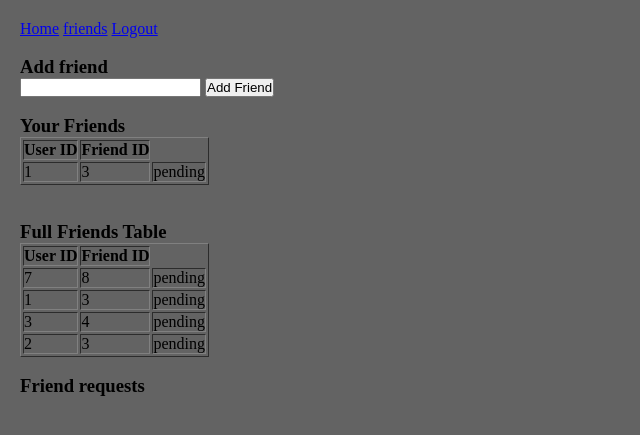
After one commit to ErkiSture/gambling, a Flask app: page /friends in a window 1280 px wide. The commit adds this page. Shown: the top 435 px of the page, without its empty margins (0-640 px from the left). Run offline with Flask 3, Linux system fonts and the light colour scheme; a user stored in the database is signed in; data comes from the database, SQL or seed files in the repository; both versions use the stored data as it was after the commit.

Commit message:
friend stuff

```diff
--- a/app/auth.py
+++ b/app/auth.py
@@ -41,9 +41,15 @@ def login():
         elif check_password_hash(user['password'], password):
             session['user_id'] = user['id']
             session['username'] = user['name']
+            session['logged_in'] = True
             session.permanent = remember_me
             return redirect(url_for('routes.index'))
         else:
             flash('Invalid password. Please try again', 'error')
 
     return render_template('login.html')
+
+@bp.route('/logout')
+def logout():
+    session.clear()
+    return redirect(url_for('auth.login'))
--- a/app/db.py
+++ b/app/db.py
@@ -1,7 +1,4 @@
-
-
-
-from flask import g
+from flask import g, current_app
 import sqlite3
 
 def get_db():
@@ -10,12 +7,10 @@ def get_db():
         g.db.row_factory = sqlite3.Row
     return g.db
 
-
 def close_db(exception):
     db = g.pop('db', None)
     if db is not None:
         db.close()
-
 
 def init_db(app):
     with app.app_context():
@@ -25,5 +20,16 @@ def init_db(app):
             name TEXT UNIQUE NOT NULL,
             password TEXT NOT NULL
         )""")
+        db.execute("""CREATE TABLE IF NOT EXISTS friends(
+            id INTEGER PRIMARY KEY AUTOINCREMENT,
+            user_id INTEGER NOT NULL,
+            friend_id NOT NULL,
+            status TEXT NOT NULL CHECK(status IN ('pending', 'accepted')),
+
+            UNIQUE(user_id, friend_id)
+            FOREIGN KEY(user_id) REFERENCES users(id)
+            FOREIGN KEY(friend_id) REFERENCES users(id)
+
+        )""")
         db.commit()
         db.close()
--- a/app/routes.py
+++ b/app/routes.py
@@ -8,7 +8,7 @@ bp = Blueprint('routes', __name__)
 def index():
     db = get_db()
     username = session.get('username')
-    rows = db.execute('SELECT * FROM scores').fetchall()
+    rows = db.execute('SELECT * FROM users').fetchall()
     return render_template('index.html', users=rows, username=username)
 
 @bp.route('/clear_db', methods=["POST"])
@@ -24,3 +24,52 @@ def clear_db():
 def logout():
     session.clear()
     return redirect(url_for('auth.login'))
+
+
+@bp.route('/friends')
+def friends():
+    if not session.get('logged_in'):
+        return redirect(url_for('auth.login'))
+    db = get_db()
+    user_id = session.get('user_id')
+    #print(user_id)
+    friends = db.execute('SELECT * FROM friends WHERE friend_id = ? or user_id = ?' , (user_id, user_id,)).fetchall()
+    friends_table = db.execute('SELECT * FROM friends').fetchall()
+    return render_template('friends.html', friends=friends, friends_table=friends_table)
+
+
+def add_friendship_to_db(user_id, friend_id):
+    print(user_id, friend_id, 'AAAAAAAAAA')
+    if user_id > friend_id:
+        user_id, friend_id = friend_id, user_id
+
+    db = get_db()
+    db.execute('INSERT INTO friends (user_id, friend_id, status) VALUES (?, ?, ?)', (user_id, friend_id, 'pending'))
+    db.commit()
+    print('perhaps friends now?')
+
+@bp.route('/add_friend', methods=["POST"])
+def add_friend():
+    friend_name = request.form['friend_name']
+    db = get_db()
+    user = db.execute('SELECT * FROM users WHERE name = ?', (friend_name,)).fetchone()
+    if user is None:
+        return "User doesn't exist"
+
+    if user['name'] == session['username']:
+        return "You can't be friends with yourself"
+    friend_id = user['id']
+
+    pair_already_exists = db.execute(
+        '''SELECT 1 FROM friends
+        WHERE (user_id = ? AND friend_id = ?)
+            OR (user_id = ? AND friend_id = ?)''',
+        (session['user_id'], friend_id, friend_id, session['user_id'])
+        ).fetchone()
+    if pair_already_exists:
+        return 'You already friends or pending type shit'
+
+    print(friend_name, friend_id, session['user_id'], session['username'])
+    add_friendship_to_db(session['user_id'], friend_id)
+
+    return redirect(url_for('routes.friends'))
--- a/static/style.css
+++ b/app/static/style.css
@@ -1,14 +1,13 @@
 *{
     padding: 0;
     margin: 0;
+
 }
 
 body{
     margin: 20px;
-    background-color: antiquewhite;
-    /* border: 2px dotted red  ; */
+    background-color: #636363;
 }
-
 
 .error{
     color: red;
--- a/templates/base.html
+++ b/app/templates/base.html
@@ -9,9 +9,15 @@
 <body>
     <header>
         <nav>
-            <a href="{{ url_for('index') }}">Home</a>
-            <a href="{{ url_for('login') }}">Login</a>
-            <a href="{{ url_for('logout') }}">Logout</a>
+            <a href="{{ url_for('routes.index') }}">Home</a>
+            {% if not session.get('logged_in') %}
+            <a href="{{ url_for('auth.login') }}">Login</a>
+            {% endif %}
+            {% if session.get('logged_in') %}
+            <a href="{{ url_for('routes.friends') }}">friends</a>
+            {% endif %}
+            <a href="{{ url_for('auth.logout') }}">Logout</a>
+
         </nav>
     </header>
 
--- /dev/null
+++ b/app/templates/friends.html
@@ -0,0 +1,51 @@
+{% extends "base.html" %}
+
+{% block content %}
+
+<br>
+
+<h3>Add friend</h3>
+<form method="post" action=" {{ url_for('routes.add_friend') }}">
+    <input type="text" name="friend_name">
+    <button type="submit">Add Friend</button>
+</form>
+
+<br>
+
+<h3>Your Friends</h3>
+<table border="1">
+  <tr>
+    <th>User ID</th>
+    <th>Friend ID</th>
+  </tr>
+  {% for row in friends %}
+  <tr>
+    <td>{{ row['user_id'] }}</td>
+    <td>{{ row['friend_id'] }}</td>
+    <td>{{ row['status'] }}</td>
+  </tr>
+  {% endfor %}
+</table>
+
+<br><br>
+
+<h3>Full Friends Table</h3>
+<table border="1">
+  <tr>
+    <th>User ID</th>
+    <th>Friend ID</th>
+  </tr>
+  {% for row in friends_table %}
+  <tr>
+    <td>{{ row['user_id'] }}</td>
+    <td>{{ row['friend_id'] }}</td>
+    <td>{{ row['status'] }}</td>
+  </tr>
+  {% endfor %}
+</table>
+
+<br>
+
+<h3>Friend requests</h3>
+
+{% endblock %}
--- a/templates/index.html
+++ b/app/templates/index.html
@@ -12,7 +12,7 @@
         <li> {{user['id']}} - {{user['name']}} - {{user['password']}}</li>
     {% endfor %}
 
-    <form action="{{ url_for('clear_db') }}" method="post">
+    <form action="{{ url_for('routes.clear_db') }}" method="post">
         <button type="submit">Clear All Users</button>
     </form>
 
--- a/templates/login.html
+++ b/app/templates/login.html
@@ -20,7 +20,7 @@
     {% endwith %}
 </div>
 
-<a href="{{ url_for('register') }}"> Click here to register </a>
+<a href="{{ url_for('auth.register') }}"> Click here to register </a>
 
 
 {% endblock %}
```
Also changed, not shown: test.py (+45 -0 lines), app/static/script.js (added), app/templates/register.html (renamed from templates/register.html), mydb.db.
